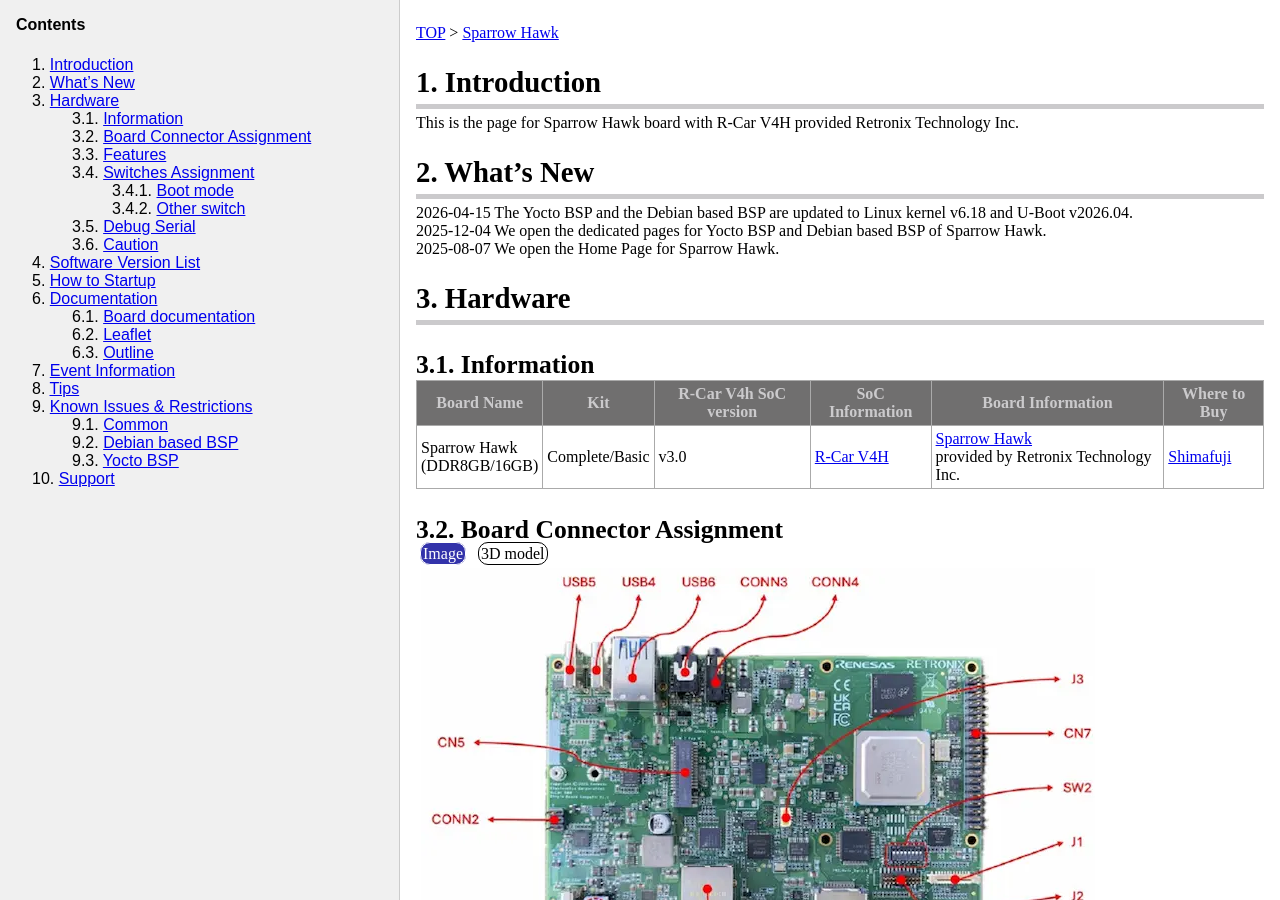
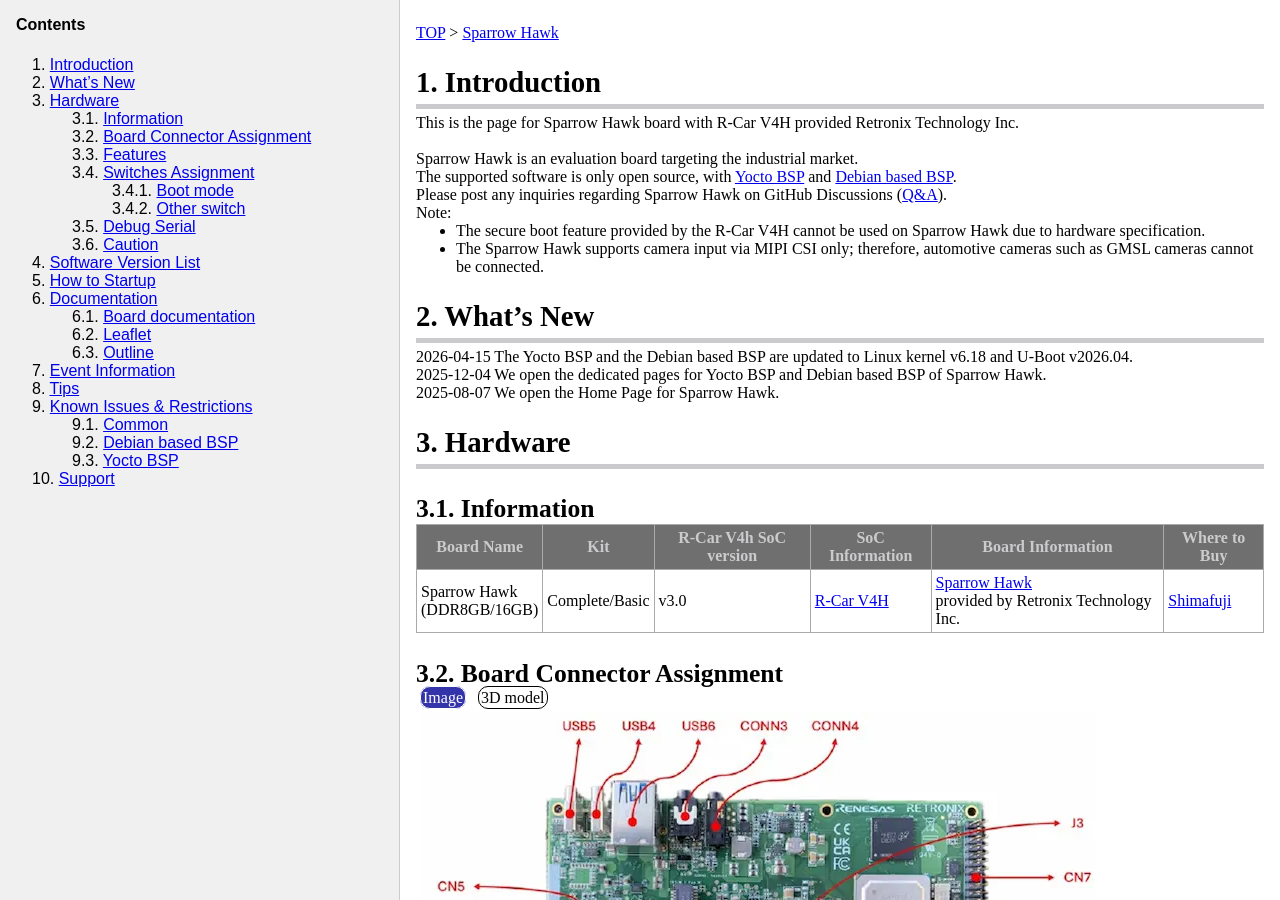
Before and after one commit to rcar-community/rcar-community.github.io, a Jekyll site: the page built from Sparrow-Hawk/index.md, in a window 1280 px wide and 900 px high. Built offline with Jekyll 4.4.1, drawn with Linux system fonts in a browser that asks for light colours; a script that is not in the unit is left out; some of the changed text lies outside the part shown.

```diff
--- a/Sparrow-Hawk/index.md
+++ b/Sparrow-Hawk/index.md
@@ -15,6 +15,22 @@ Contents
 ## Introduction
 
 This is the page for Sparrow Hawk board with R-Car V4H provided Retronix Technology Inc.
+
+&nbsp;
+
+Sparrow Hawk is an evaluation board targeting the industrial market.
+
+The supported software is only open source, with [Yocto BSP][Yocto] and [Debian based BSP][Debian].
+
+Please post any inquiries regarding Sparrow Hawk on GitHub Discussions ([Q&A][Q&A]).
+
+Note:
+   * The secure boot feature provided by the R-Car V4H cannot be used on Sparrow Hawk due to hardware specification.
+   * The Sparrow Hawk supports camera input via MIPI CSI only; therefore, automotive cameras such as GMSL cameras cannot be connected.
+
+[Yocto]: <BSP/yocto_bsp.html>
+[Debian]: <BSP/debian_based_bsp.html>
+[Q&A]: <https://github.com/orgs/rcar-community/discussions/categories/q-a>
 
 ## What's New
 
@@ -107,8 +123,9 @@ Link : [https://ftdichip.com/drivers/](https://ftdichip.com/drivers/)
 
 ### Caution
 
-1. FAN must be installed. Do not remove FAN for cooling the R-Car V4H from the board, as doing so will lead to the R-Car V4H being overheated to destruction. It is recommended to use a heat sink and FAN together.
-2. Please use only a power supply and cable that comply with the USB Power Delivery (USB PD) standard. Using a non-USB PD power supply cause damage to the Sparrow Hawk.
+1. Hot! Do not touch R-Car V4H (main chip) directly. Fan must be installed to prevent R-Car V4H overheating and failure.
+2. Do not touch the board while USB-PD is connected. Touch bare board may cause short circuit and failure.
+3. Please use only a power supply and cable that comply with the USB Power Delivery (USB PD) standard. Using a non-USB PD power supply cause damage to the Sparrow Hawk.
 {: .caution}
 
 ## Software Version List
```
Also changed, not shown: Sparrow-Hawk/BSP/debian_based_bsp.md (+5 -5 lines), Sparrow-Hawk/BSP/yocto_bsp.md (+5 -5 lines), index.md (+1 -1 lines).
